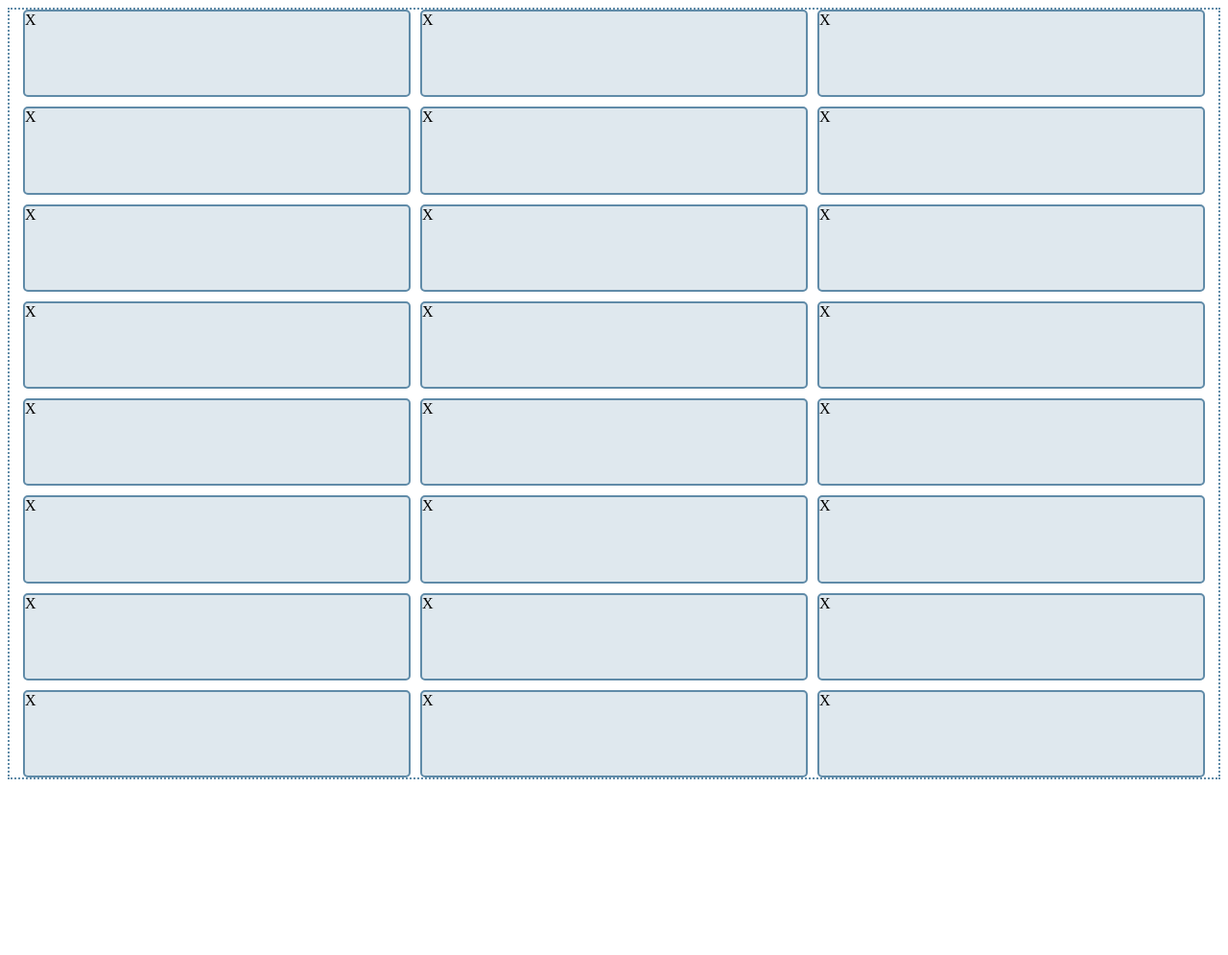
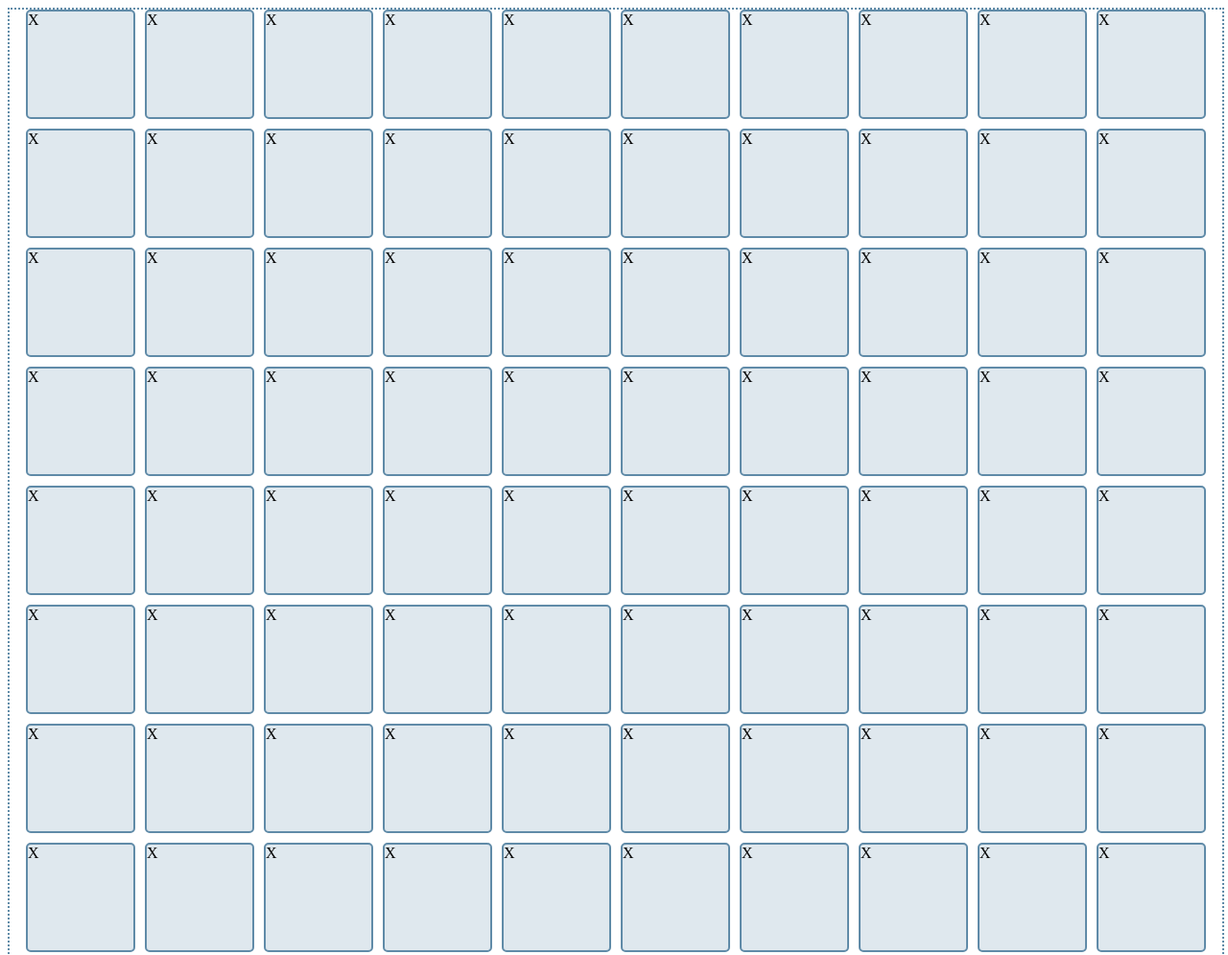
Before and after one commit to VascoMacedo/Etch-a-Sketch, a plain HTML site: page index.html in a window 1280 px wide. Shown: the top 995 px of the page at 96% size. Before the commit the page ends 820 px from the top, so only its background shows below. Drawn offline with Linux system fonts and the light colour scheme.

Commit message:
Add 16X16 FlexBox "Grid" with For Loop

```diff
--- a/index.css
+++ b/index.css
@@ -4,9 +4,10 @@
 
   flex-wrap: wrap;
   justify-content: center;
+  align-items: center;
   gap: 10px;
 
-  height: 800px;
+  width: 100%;
 }
 
 .container > * {
@@ -14,5 +15,6 @@
   border-radius: 5px;
   background-color: rgb(96 139 168 / 0.2);
 
-  width: 400px;
+  width: 110px;
+  height: 110px;
 }
--- a/index.html
+++ b/index.html
@@ -13,6 +13,13 @@
   <script>
     const container = document.querySelector(".container");
 
+    for(let i = 0; i < 256; i++){
+      const div1 = document.createElement("div");
+      div1.innerText = "X";
+      container.appendChild(div1);
+    }
+
+    /*
     const div1 = document.createElement("div");
     div1.innerText = "X";
     container.appendChild(div1);
@@ -90,6 +97,7 @@
     const div24 = document.createElement("div");
     div24.innerText = "X";
     container.appendChild(div24);
+    */
   </script>
 </body>
 </html>
```
